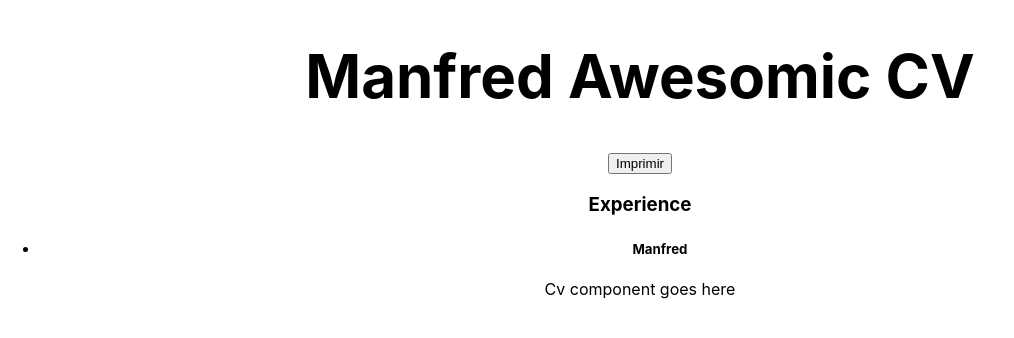
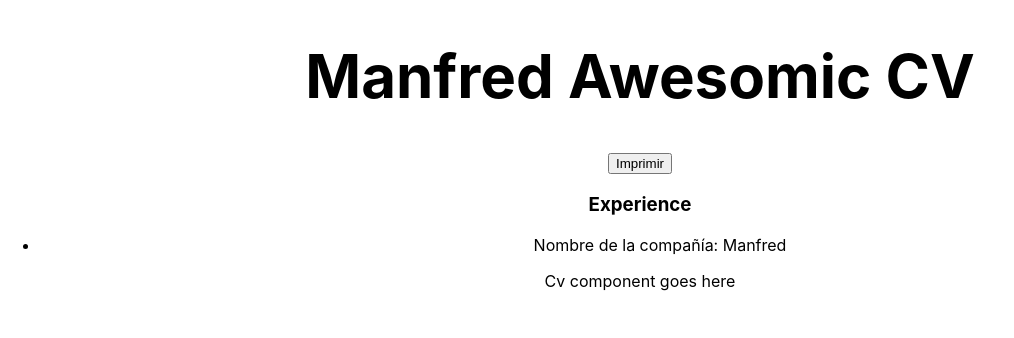
Before and after one commit to sayheylaura/manfred-awesomic-cv, a React (Create React App) app: page / in a window 1280 px wide. Shown: the top 338 px of the page, without its empty margins (0-1014 px from the left). Built offline with nearby package versions, Linux system fonts and the light colour scheme; the HTML template or start-up script is replaced by a standard one.

Commit message:
component Company done

```diff
--- a/src/components/Company/index.js
+++ b/src/components/Company/index.js
@@ -3,7 +3,17 @@ import React, { Component } from 'react';
 class Company extends Component {
 
     render() {
-        return (  );
+        const {company} = this.props.company;
+        return (
+            <li>
+            {company.map((item, index)=>{
+                return (
+                    <p key={index}>Nombre de la compañía: {item.name}</p>
+
+                );
+            })}
+            </li>
+        );
     }
 }
 
--- a/src/components/Experience/index.js
+++ b/src/components/Experience/index.js
@@ -1,5 +1,6 @@
 import React, { Component, Fragment } from 'react';
 import PropTypes from 'prop-types';
+import Company from '../Company';
 
 
 class Experience extends Component {
@@ -13,20 +14,18 @@ class Experience extends Component {
                 <ul>
                     {experience.map((item, index) => {
                         return (
-                            <li key={index}>
-                                <h5>{item.company[0].name}</h5>
-                            </li>
+                            <Company key={index} company={item} />
                         );
                     })}
                 </ul>
             </Fragment>
-         );
+        );
     }
 }
 
 Experience.propTypes = {
     sample: PropTypes.object.isRequired
-  };
+};
 
 
 export default Experience;
```
